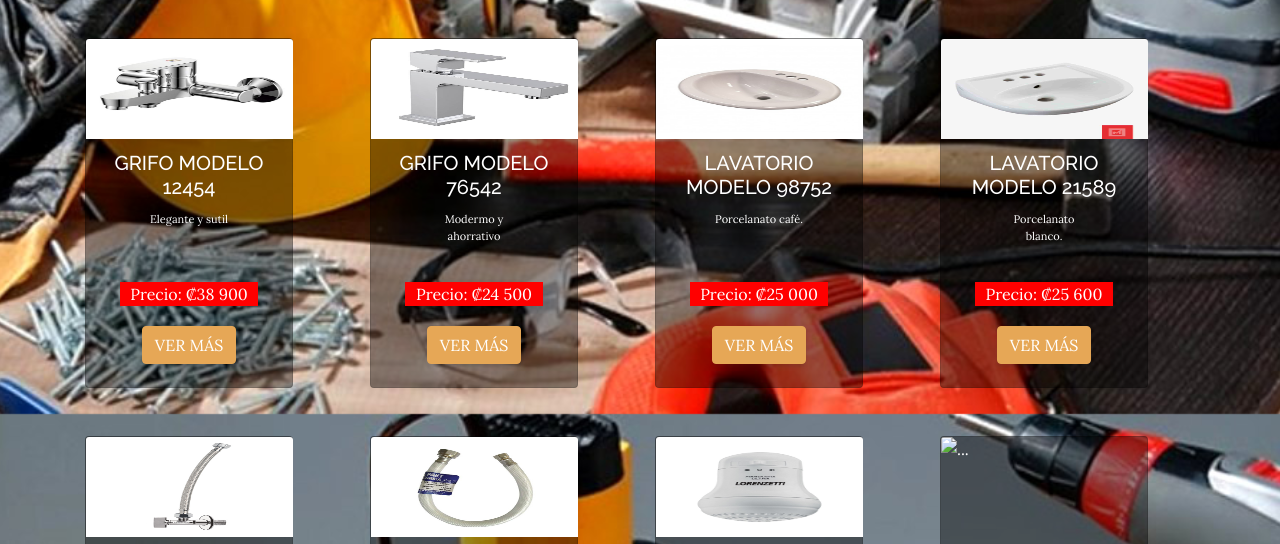
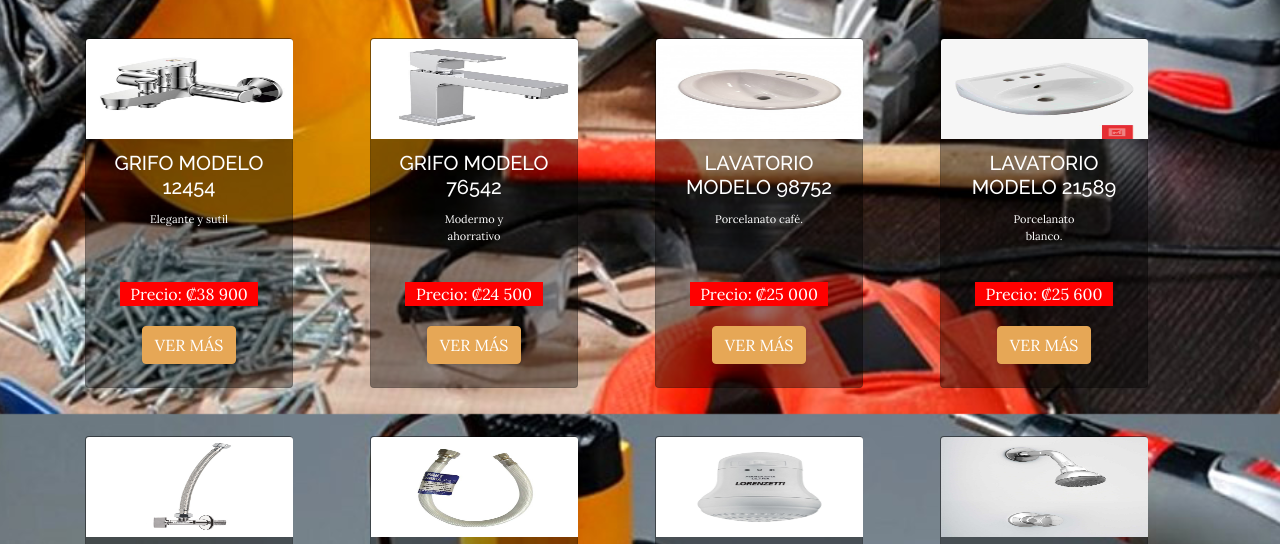
Before and after one commit to Roxer15/Investigaci-n, a plain HTML site: page Trabajo de Investigación Boostrap/Sitio Web/productos/griferia.html in a window 1280 px wide. Shown: the part 386-930 px from the top of the page. Drawn offline with nearby package versions, Linux system fonts and the light colour scheme.

Commit message:
Update griferia.html

```diff
--- a/Trabajo de Investigación Boostrap/Sitio Web/productos/griferia.html
+++ b/Trabajo de Investigación Boostrap/Sitio Web/productos/griferia.html
@@ -220,7 +220,7 @@
  <div class="col-lg-3 col-sm-12">
     <br></br>
     <div class="card">
-      <img src="../../Sitio Web/img/d8.jfif" class="card-img-top" alt="...">
+      <img src="../../Sitio Web/img/d8.jpg" class="card-img-top" alt="...">
       <div class="card-body">
         <center>
         <h5 class="card-title">DUCHA</h5>
```
